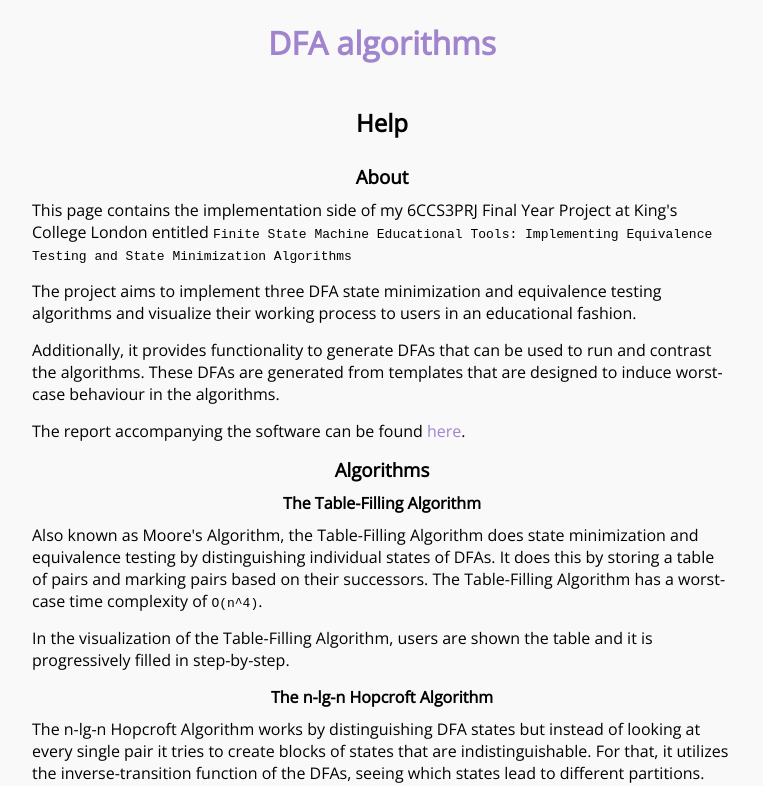
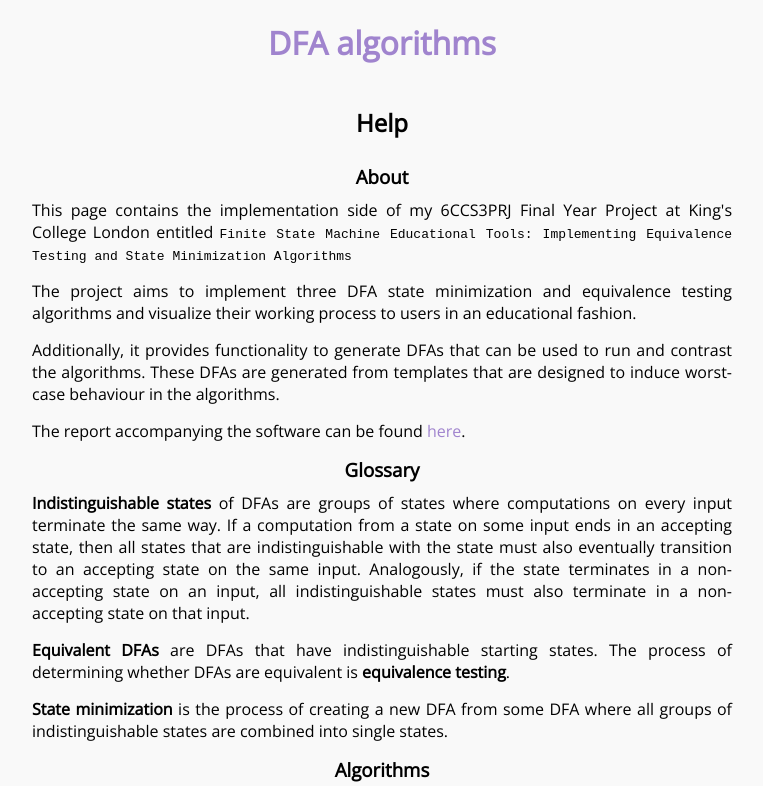
Before and after one commit to StenAL/dfa-algorithms, a React (Create React App) app: page /help in a window 1280 px wide. Shown: the top 786 px of the page, without its empty margins (258-1021 px from the left). Built offline with nearby package versions, Linux system fonts and the light colour scheme.

Commit message:
Add glossary to help page

```diff
--- a/src/components/Help.tsx
+++ b/src/components/Help.tsx
@@ -24,6 +24,24 @@ export default function Help() {
                 The report accompanying the software can be found&nbsp;
                 <a href={process.env.PUBLIC_URL + "/report.pdf"}>here</a>.
             </p>
+            <h3>Glossary</h3>
+            <p>
+                <b>Indistinguishable states</b> of DFAs are groups of states where computations on
+                every input terminate the same way. If a computation from a state on some input ends
+                in an accepting state, then all states that are indistinguishable with the state
+                must also eventually transition to an accepting state on the same input.
+                Analogously, if the state terminates in a non-accepting state on an input, all
+                indistinguishable states must also terminate in a non-accepting state on that input.
+            </p>
+            <p>
+                <b>Equivalent DFAs</b> are DFAs that have indistinguishable starting states. The
+                process of determining whether DFAs are equivalent is <b>equivalence testing</b>.
+            </p>
+            <p>
+                <b>State minimization</b> is the process of creating a new DFA from some DFA where
+                all groups of indistinguishable states are combined into single states.
+            </p>
+
             <h3>Algorithms</h3>
             <h4>The Table-Filling Algorithm</h4>
             <p>
--- a/src/index.scss
+++ b/src/index.scss
@@ -470,7 +470,7 @@ button {
     }
 
     p {
-        text-align: left;
+        text-align: justify;
         margin-top: 5px;
         margin-bottom: 10px;
         max-width: 700px;
```
